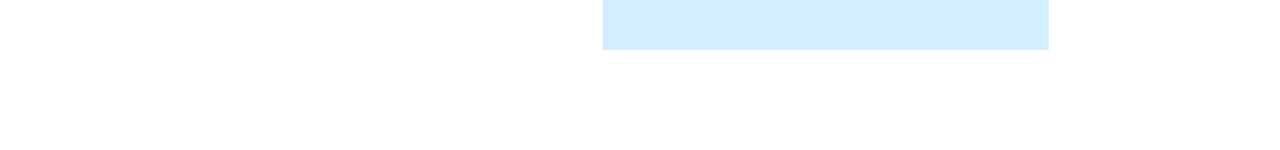
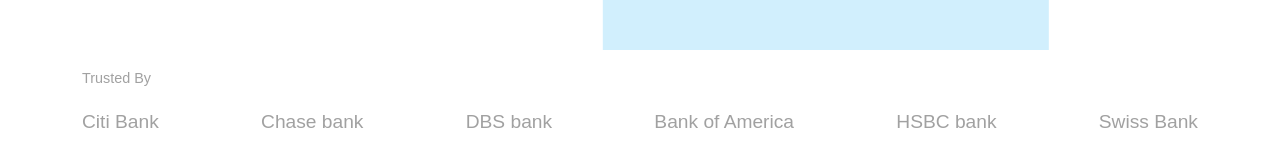
Before and after one commit to xand974/single-page-template, a plain HTML site: page index.html in a window 1280 px wide. Shown: the part 650-800 px from the top of the page. Drawn offline with Linux system fonts and the light colour scheme.

Commit message:
design footer

```diff
--- a/index.html
+++ b/index.html
@@ -105,5 +105,19 @@
         </div>
       </div>
     </main>
+
+    <footer id="footer">
+      <div class="footer__top">
+        <p class="footer__small-text">Trusted By</p>
+      </div>
+      <div class="footer__bottom">
+        <p>Citi Bank</p>
+        <p>Chase bank</p>
+        <p>DBS bank</p>
+        <p>Bank of America</p>
+        <p>HSBC bank</p>
+        <p>Swiss Bank</p>
+      </div>
+    </footer>
   </body>
 </html>
--- a/style.css
+++ b/style.css
@@ -259,3 +259,24 @@ a {
   border: none;
   cursor: pointer;
 }
+
+#footer {
+  width: 90%;
+  margin: auto;
+  display: flex;
+  flex-direction: column;
+  margin-top: 20px;
+  font-size: 1.2rem;
+  color: rgb(161, 161, 161);
+}
+
+.footer__bottom {
+  display: flex;
+  align-items: center;
+  justify-content: space-between;
+}
+
+.footer__small-text {
+  margin-bottom: 25px;
+  font-size: 0.9rem;
+}
```
